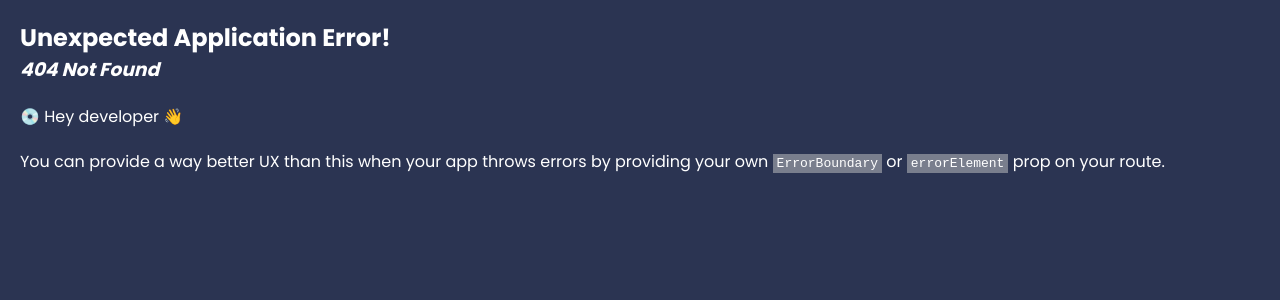
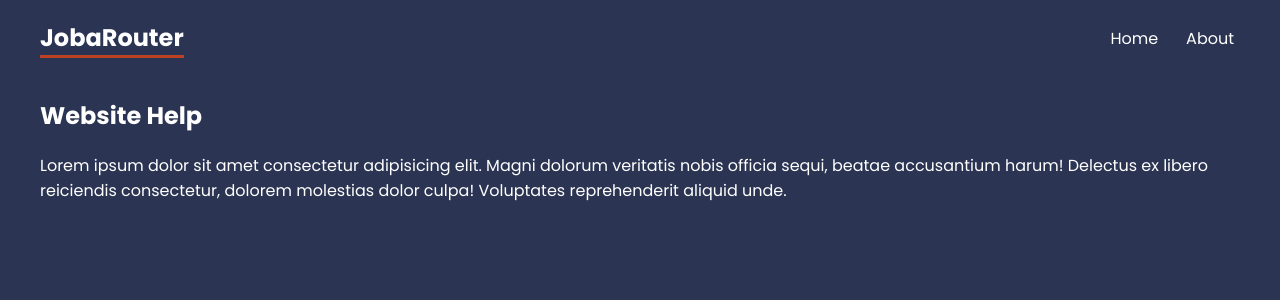
Before and after one commit to todiez/ReactRouterMax, a React (Create React App) app: page /help in a window 1280 px wide. Before the commit this address had no page. Shown: the top 300 px of the page. Built offline with nearby package versions, Linux system fonts and the light colour scheme.

Commit message:
help added

```diff
--- a/src/App.js
+++ b/src/App.js
@@ -11,29 +11,23 @@ import {
 import Home from "./pages/Home";
 import About from "./pages/About";
 import RootLayout from "./layouts/RootLayout";
+import HelpLayout from "./layouts/HelpLayout";
 
 const router = createBrowserRouter(
   createRoutesFromElements(
-    <Route path="/" element={RootLayout}>
-      <Route path="/" element={<Home />} />
+    <Route path="/" element={<RootLayout />}>
+      <Route index element={<Home />} />
       <Route path="/about" element={<About />} />
+      <Route path="help" element={<HelpLayout />}>
+        <Route path="faq" />
+        <Route path="contact" />
+      </Route>
     </Route>
   )
 );
 
 function App() {
-  return (
-    <>
-      {/* <header>
-        <nav>
-          <h1>JobaRouter</h1>
-          <NavLink to="/">Home</NavLink>
-          <NavLink to="about">About</NavLink>
-        </nav>
-      </header> */}
-      <RouterProvider router={router} />
-    </>
-  );
+  return <RouterProvider router={router} />;
 }
 
 export default App;
--- /dev/null
+++ b/src/layouts/HelpLayout.js
@@ -0,0 +1,16 @@
+import { NavLink, Outlet } from "react-router-dom";
+
+export default function HelpLayout() {
+  return (
+    <div className="help-layout">
+      <h2>Website Help</h2>
+      <p>
+        Lorem ipsum dolor sit amet consectetur adipisicing elit. Magni dolorum
+        veritatis nobis officia sequi, beatae accusantium harum! Delectus ex
+        libero reiciendis consectetur, dolorem molestias dolor culpa! Voluptates
+        reprehenderit aliquid unde.
+      </p>
+      <Outlet></Outlet>
+    </div>
+  );
+}
--- a/src/layouts/RootLayout.js
+++ b/src/layouts/RootLayout.js
@@ -1,7 +1,18 @@
-import React from 'react'
+import { NavLink, Outlet } from "react-router-dom";
 
-export default function RootLayout(){
-    return (
-        <div>RootLayout</div>
-    )
+export default function RootLayout() {
+  return (
+    <div className="root-layout">
+      <header>
+        <nav>
+          <h1>JobaRouter</h1>
+          <NavLink to="/">Home</NavLink>
+          <NavLink to="about">About</NavLink>
+        </nav>
+      </header>
+      <main>
+        <Outlet />
+      </main>
+    </div>
+  );
 }
```
